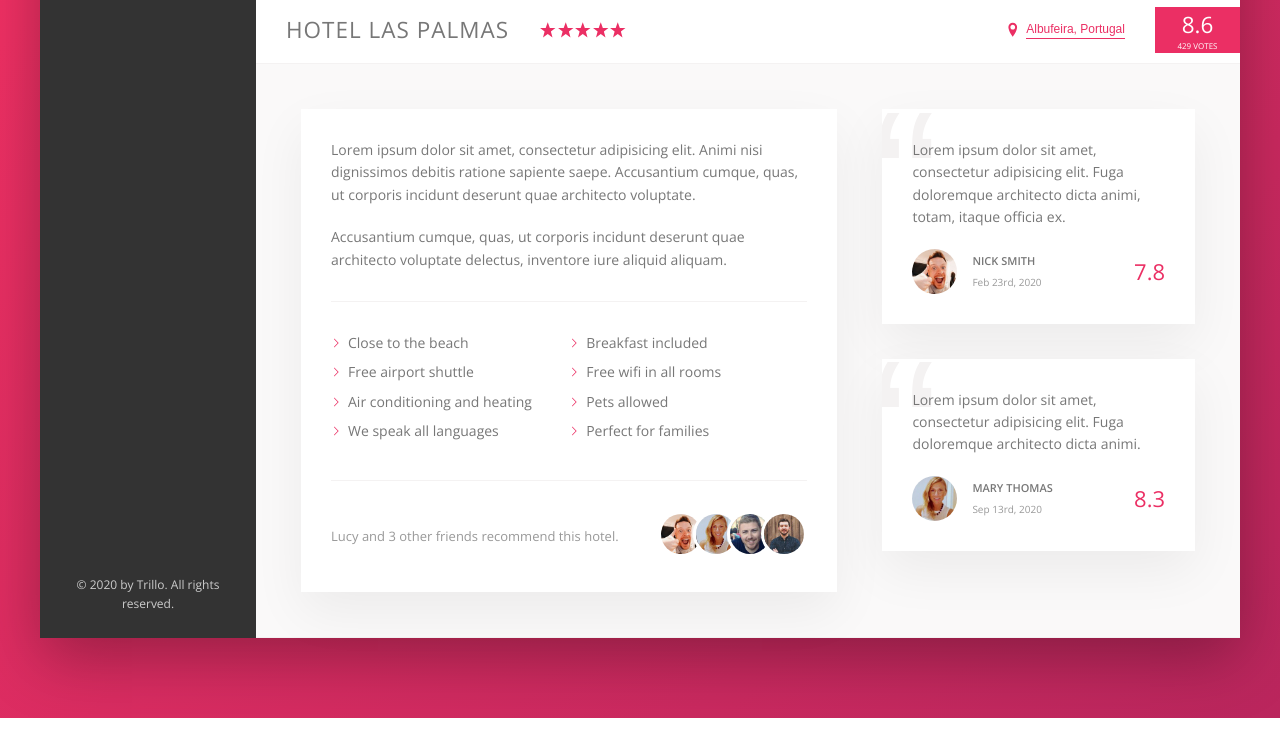
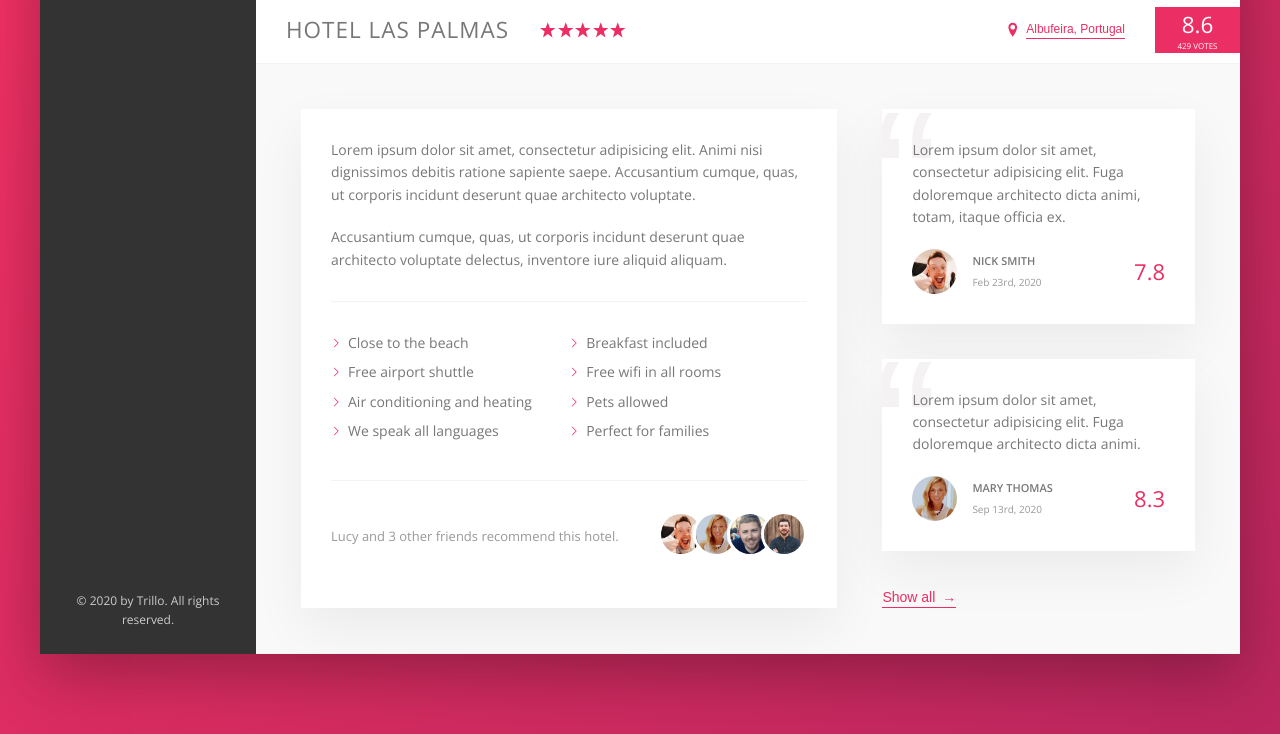
Before and after one commit to PranavGPR/TrilloByGPR, a website: page index.html in a window 1280 px wide. Shown: the part 538-1272 px from the top of the page. Drawn offline with nearby package versions, Linux system fonts and the light colour scheme.

Commit message:
button create and animate

```diff
--- a/index.html
+++ b/index.html
@@ -243,6 +243,8 @@
                   <div class="review__rating">8.3</div>
                 </figcaption>
               </figure>
+
+              <button class="btn-inline">Show all <span>&rarr;</span></button>
             </div>
           </div>
         </main>
--- a/sass/components/_overview.scss
+++ b/sass/components/_overview.scss
@@ -69,8 +69,17 @@
   cursor: pointer;
   transition: all 0.2s;
 
+  & span {
+    margin-left: 3px;
+    transition: all 0.2s;
+  }
+
   &:hover {
     color: var(--color-grey-dark-1);
+
+    span {
+      margin-left: 8px;
+    }
   }
 
   &:focus {
```
Also changed, not shown: css/style.css, css/style.min.css, sass/components/_review.scss (line endings or trailing spaces).
